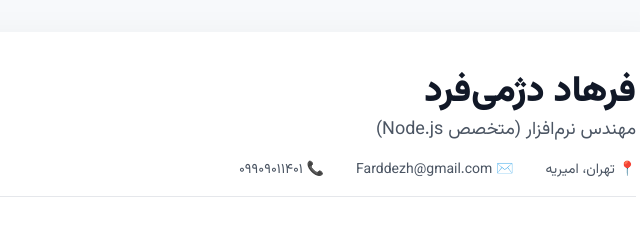
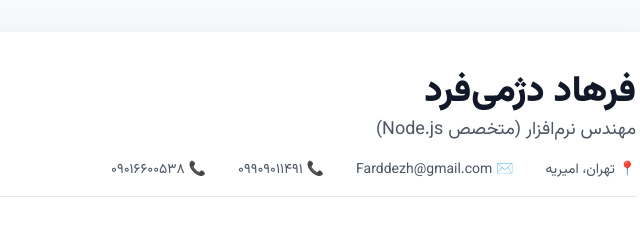
Before and after one commit to fardezh/Portfolio, a plain HTML site: page index.html in a window 1280 px wide. Shown: the top 226 px of the page, 412-1052 px from the left. Drawn offline with nearby package versions, Linux system fonts and the light colour scheme.

Commit message:
Update index.html

```diff
--- a/index.html
+++ b/index.html
@@ -89,7 +89,8 @@
         <div class="flex flex-wrap text-sm text-gray-600 gap-y-1 sm:gap-x-8">
           <span><i class="fas fa-map-marker-alt"></i> تهران، امیریه</span>
           <span><i class="fas fa-envelope"></i> Farddezh@gmail.com</span>
-          <span><i class="fas fa-phone"></i>۰۹۹۰۹۰۱۱۴۰۱</span>
+          <span><i class="fas fa-phone"></i>۰۹۹۰۹۰۱۱۴۹۱</span>
+          <span><i class="fas fa-phone"></i>۰۹۰۱۶۶۰۰۵۳۸</span>
         </div>
       </header>
 
```
